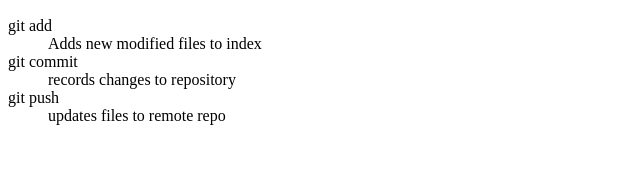
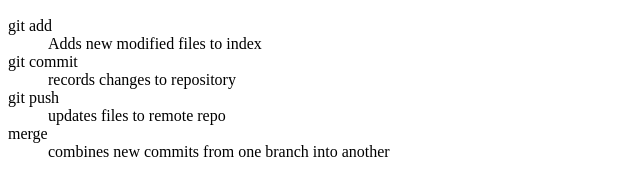
Before and after one commit to Design1Geek6/lerning-git, a plain HTML site: page index.html in a window 1280 px wide. Shown: the part 110-306 px from the top of the page, without its empty margins (0-640 px from the left). Drawn offline with Linux system fonts and the light colour scheme.

Commit message:
Added Merge Definition

```diff
--- a/index.html
+++ b/index.html
@@ -13,6 +13,8 @@
 		<dd>records changes to repository</dd>
 		<dt>git push</dt>
 		<dd>updates files to remote repo</dd>
+		<dt>merge</dt>
+		<dd>combines new commits from one branch into another</dd>
 	</dl>
 </body>
 </html>
```
